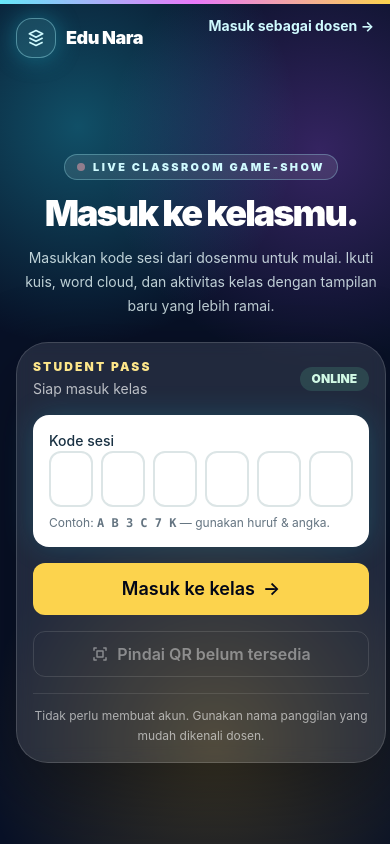
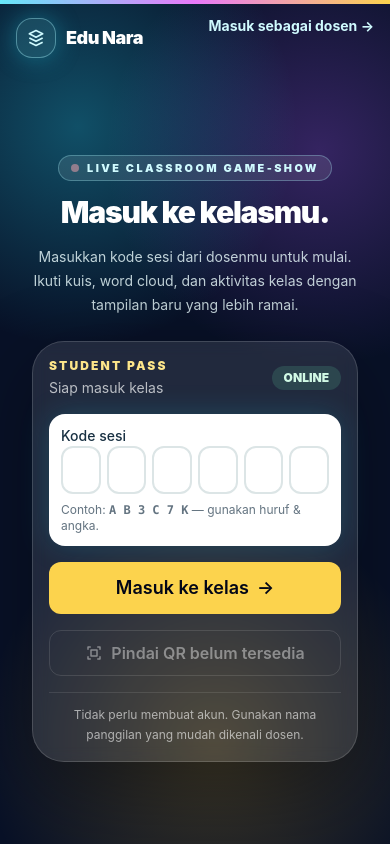
Before and after one commit to ishadiyantos/edu-nara, a SvelteKit app: page / in a window 390 px wide. Built offline with nearby package versions, Linux system fonts and the light colour scheme.

Commit message:
fix(ui): improve mobile join and review controls

```diff
--- a/src/lib/components/poll/ChoicePlayer.svelte
+++ b/src/lib/components/poll/ChoicePlayer.svelte
@@ -607,8 +607,9 @@
 			transform: scale(1.04);
 		}
 	}
-	@media (max-width: 420px) {
+	@media (max-width: 640px) {
 		.choices {
+			grid-template-columns: minmax(0, 1fr);
 			gap: 0.65rem;
 		}
 		.choices button {
--- a/src/lib/components/ui/CodeInput.svelte
+++ b/src/lib/components/ui/CodeInput.svelte
@@ -65,9 +65,9 @@
 	}
 </script>
 
-<fieldset class="flex flex-col gap-2">
+<fieldset class="flex min-w-0 flex-col gap-2">
 	<legend class="text-sm font-medium text-text">{label}</legend>
-	<div class="flex justify-between gap-2" role="group" aria-label={label}>
+	<div class="grid min-w-0 grid-cols-6 gap-1.5 sm:gap-2" role="group" aria-label={label}>
 		{#each cells as ch, i}
 			<input
 				bind:this={refs[i]}
@@ -78,8 +78,8 @@
 				maxlength="1"
 				value={ch}
 				aria-label={`Karakter ${i + 1} dari ${length}`}
-				class="h-14 w-11 rounded-xl border-2 border-border bg-surface text-center font-mono
-				       text-2xl font-bold uppercase tracking-widest
+				class="h-12 min-w-0 rounded-xl border-2 border-border bg-surface text-center font-mono
+				       text-xl font-bold uppercase tracking-widest sm:h-14 sm:text-2xl
 				       focus:border-primary focus:ring-4 focus:ring-primary/15 focus:outline-none"
 				oninput={(e) => handleInput(i, e)}
 				onkeydown={(e) => handleKeydown(i, e)}
--- a/src/routes/+page.svelte
+++ b/src/routes/+page.svelte
@@ -66,17 +66,19 @@
 			</header>
 
 			<section class="flex flex-1 items-center justify-center py-3" data-testid="landing-hero">
-				<div class="grid w-full items-center gap-6 lg:grid-cols-[1fr_28rem]">
+				<div class="grid w-full items-center gap-6 px-4 lg:grid-cols-[1fr_minmax(0,28rem)] lg:px-0">
 					<div class="text-center lg:text-left">
 						<p
-							class="mx-auto inline-flex items-center gap-2 rounded-full border border-cyan-200/30 bg-white/10 px-3 py-1 text-[0.68rem] font-black uppercase tracking-[0.22em] text-cyan-100 lg:mx-0"
+							class="mx-auto inline-flex max-w-full items-center gap-2 rounded-full border border-cyan-200/30 bg-white/10 px-3 py-1 text-[0.68rem] font-black uppercase tracking-[0.22em] text-cyan-100 lg:mx-0"
 						>
-							<span class="h-2 w-2 animate-pulse rounded-full bg-rose-300" aria-hidden="true"
+							<span
+								class="h-2 w-2 shrink-0 animate-pulse rounded-full bg-rose-300"
+								aria-hidden="true"
 							></span>
-							Live classroom game-show
+							<span class="truncate">Live classroom game-show</span>
 						</p>
 						<h1
-							class="mx-auto mt-4 max-w-2xl text-4xl font-black leading-[0.95] tracking-[-0.055em] text-white sm:text-6xl lg:mx-0 lg:text-7xl"
+							class="mx-auto mt-4 max-w-2xl text-3xl font-black leading-[1.05] tracking-[-0.04em] text-white sm:text-5xl lg:mx-0 lg:text-7xl"
 						>
 							Masuk ke kelasmu.
 						</h1>
@@ -84,7 +86,9 @@
 							Masukkan kode sesi dari dosenmu untuk mulai. Ikuti kuis, word cloud, dan aktivitas
 							kelas dengan tampilan baru yang lebih ramai.
 						</p>
-						<div class="mt-5 hidden grid-cols-3 gap-3 text-center text-xs font-bold sm:grid">
+						<div
+							class="mx-auto mt-5 hidden max-w-full grid-cols-3 gap-3 text-center text-xs font-bold sm:grid lg:mx-0"
+						>
 							<div
 								class="rounded-2xl border border-white/10 bg-white/10 p-3 shadow-[0_0_18px_rgba(34,211,238,0.18)]"
 							>
@@ -104,18 +108,18 @@
 					</div>
 
 					<div
-						class="mx-auto w-full max-w-md rounded-[2rem] border border-white/15 bg-white/10 p-4 text-left shadow-[0_24px_80px_rgba(0,0,0,0.34)] backdrop-blur sm:p-6"
+						class="mx-auto w-full min-w-0 max-w-md rounded-[2rem] border border-white/15 bg-white/10 p-4 text-left shadow-[0_24px_80px_rgba(0,0,0,0.34)] backdrop-blur sm:p-6"
 						data-testid="activity-preview"
 					>
 						<div class="mb-4 flex items-center justify-between gap-3">
-							<div>
+							<div class="min-w-0">
 								<p class="text-xs font-black uppercase tracking-[0.18em] text-amber-200">
 									Student pass
 								</p>
 								<p class="mt-1 text-sm text-white/70">Siap masuk kelas</p>
 							</div>
 							<span
-								class="rounded-full bg-emerald-300/15 px-3 py-1 text-xs font-black text-emerald-100"
+								class="shrink-0 rounded-full bg-emerald-300/15 px-3 py-1 text-xs font-black text-emerald-100"
 								>ONLINE</span
 							>
 						</div>
@@ -128,7 +132,7 @@
 							novalidate
 						>
 							<div
-								class="rounded-2xl bg-white p-4 text-slate-900 shadow-[0_0_30px_rgba(34,211,238,0.18)]"
+								class="min-w-0 rounded-2xl bg-white p-3 text-slate-900 shadow-[0_0_30px_rgba(34,211,238,0.18)] sm:p-4"
 							>
 								<CodeInput bind:value={code} label="Kode sesi" />
 							</div>
--- a/src/routes/admin/sessions/[id]/+page.svelte
+++ b/src/routes/admin/sessions/[id]/+page.svelte
@@ -355,6 +355,17 @@
 				title="Reset timer"><Icon name="timer" /> <span>Reset timer</span></button
 			>
 		{/if}
+		{#if !presenting && data.activityType === 'choice' && live.state === 'ended'}
+			<button
+				type="button"
+				class="floating-control"
+				onclick={() => (view = view === 'leaderboard' ? 'activity' : 'leaderboard')}
+				aria-label={view === 'leaderboard' ? 'Tinjau soal' : 'Leaderboard'}
+				title={view === 'leaderboard' ? 'Tinjau soal' : 'Leaderboard'}
+				><Icon name="eye" />
+				<span>{view === 'leaderboard' ? 'Tinjau soal' : 'Leaderboard'}</span></button
+			>
+		{/if}
 		{#if !presenting}<button
 				type="button"
 				class="floating-control"
@@ -423,11 +434,6 @@
 	{#if errorMessage}<p role="alert">{errorMessage}</p>{/if}
 	{#if !presenting && !showJoin && data.activityType === 'choice' && live.state === 'ended'}
 		<div class="top-navigation" data-testid="post-session-review-nav">
-			<button
-				class="control"
-				onclick={() => (view = view === 'leaderboard' ? 'activity' : 'leaderboard')}
-				>{view === 'leaderboard' ? 'Tinjau soal' : 'Leaderboard'}</button
-			>
 			{#if questions.length > 1}<nav class="flex flex-wrap gap-2" aria-label="Daftar soal">
 					{#each questions as question, i}<button
 							class="control"
```
Also changed, not shown: 2 other files (tests, documents, lock files or other folders).
